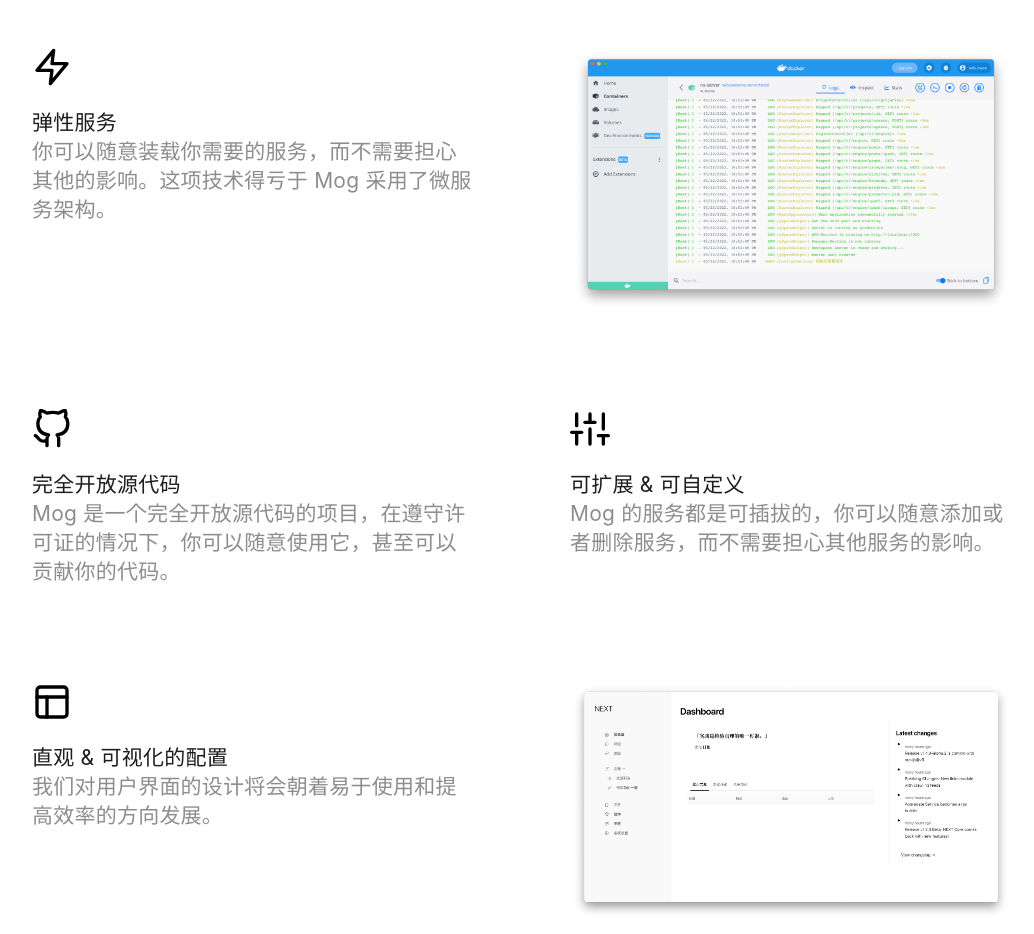
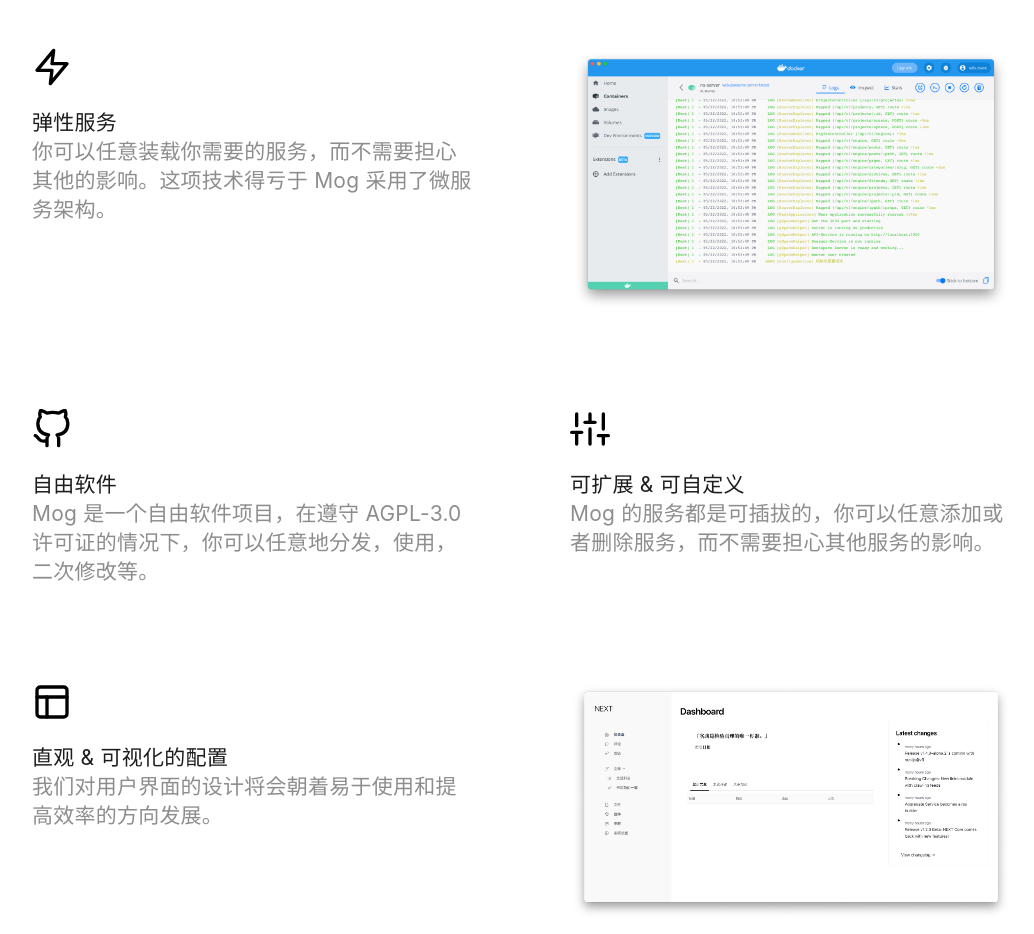
Before and after one commit to mogland/mog.js.org, a Next.js app: page / in a window 1280 px wide. Shown: the part 1940-2874 px from the top of the page, without its empty margins (118-1152 px from the left). Built offline with nearby package versions, Linux system fonts and the light colour scheme.

Commit message:
docs: express as free software (#2)

```diff
--- a/components/pages/home/sections/IntroFeaturesSection.jsx
+++ b/components/pages/home/sections/IntroFeaturesSection.jsx
@@ -29,7 +29,7 @@
             <Zap size={gap} />
             <Typography variant="intro" gutterTop>弹性服务</Typography>
             <Typography variant="intro" style={{ opacity: .5 }}>
-            你可以随意装载你需要的服务，而不需要担心其他的影响。这项技术得亏于 Mog 采用了微服务架构。
+            你可以任意装载你需要的服务，而不需要担心其他的影响。这项技术得亏于 Mog 采用了微服务架构。
             </Typography>
           </Stack>
         </GridItem>
@@ -53,10 +53,10 @@
           <Stack>
             <GitHub size={gap} />
             <Typography variant="intro" gutterTop>
-            完全开放源代码
+            自由软件
             </Typography>
             <Typography variant="intro" style={{ opacity: .5 }}>
-            Mog 是一个完全开放源代码的项目，在遵守许可证的情况下，你可以随意使用它，甚至可以贡献你的代码。
+            Mog 是一个自由软件项目，在遵守 AGPL-3.0 许可证的情况下，你可以任意地分发，使用，二次修改等。
             </Typography>
           </Stack>
         </GridItem>
@@ -67,7 +67,7 @@
             可扩展 & 可自定义
             </Typography>
             <Typography variant="intro" style={{ opacity: .5 }}>
-            Mog 的服务都是可插拔的，你可以随意添加或者删除服务，而不需要担心其他服务的影响。
+            Mog 的服务都是可插拔的，你可以任意添加或者删除服务，而不需要担心其他服务的影响。
             </Typography>
           </Stack>
         </GridItem>
```
Also changed, not shown: 1 other file (tests, documents, lock files or other folders).
